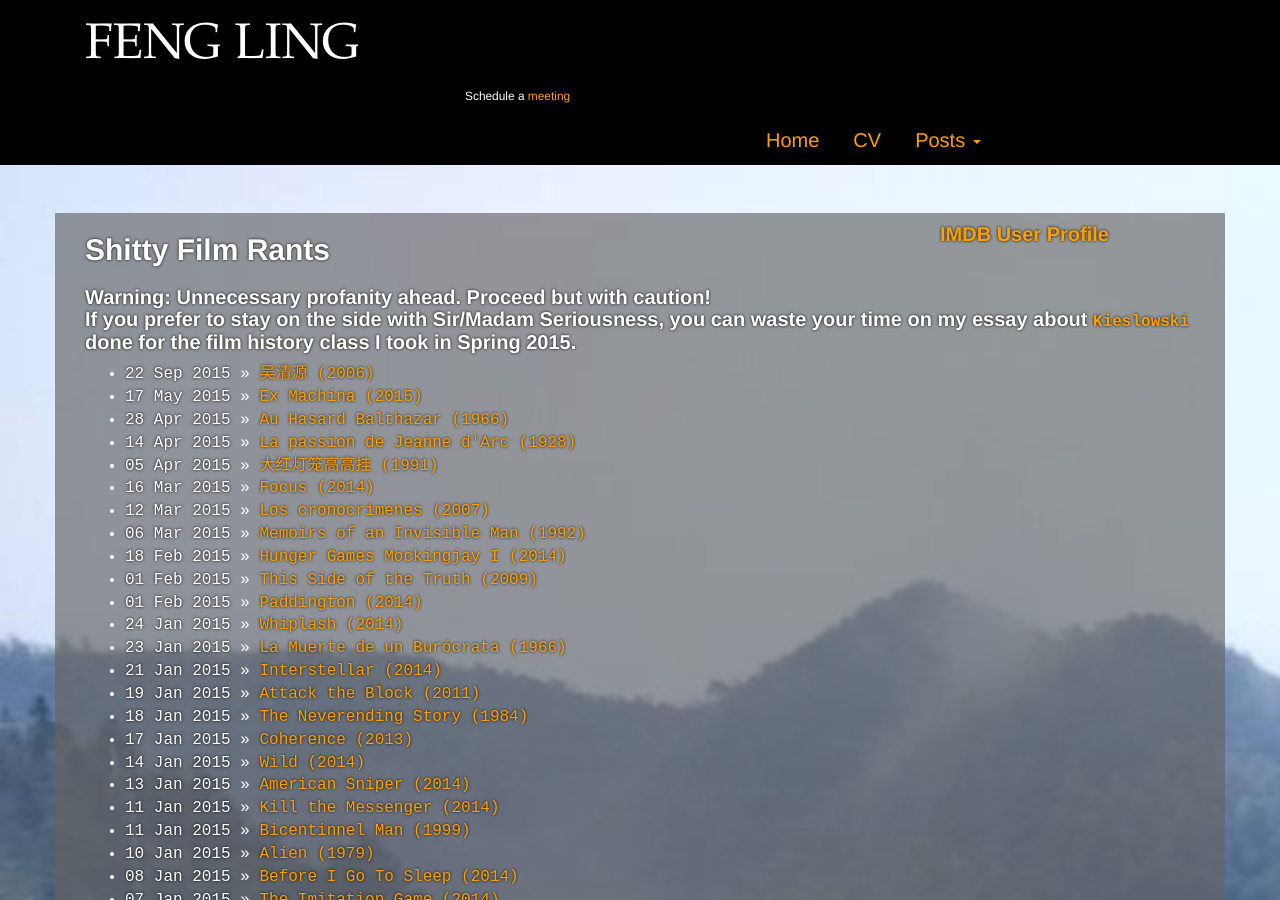
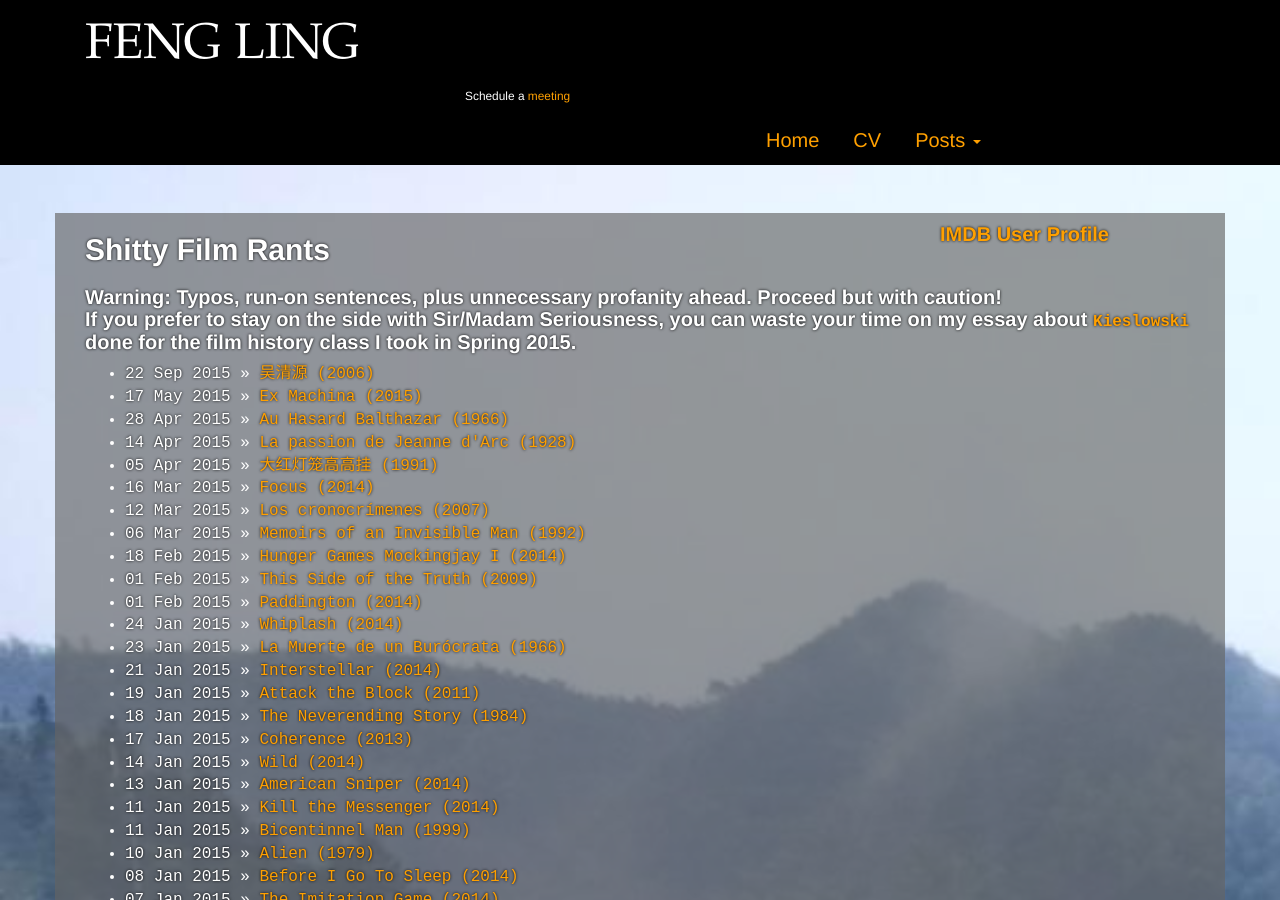
Before and after one commit to levincoolxyz/levincoolxyz.github.io, a Jekyll site: the page built from movrev/index.html, in a window 1280 px wide and 900 px high. Built offline with Jekyll 4.4.1, drawn with Linux system fonts in a browser that asks for light colours.

Commit message:
new commit

```diff
--- a/movrev/index.html
+++ b/movrev/index.html
@@ -16,7 +16,7 @@ title: Shitty Film Rants
 
 	<div id="review-list" class="container">
 		<div class="row">
-			<h4>Warning: Unnecessary profanity ahead. Proceed but with caution! <br> If you prefer to stay on the side with Sir/Madam Seriousness, you can waste your time on my essay about <a href="/paper/Kieslowski.pdf">Kieslowski</a> done for the film history class I took in Spring 2015.</h4>
+			<h4>Warning: Typos, run-on sentences, plus unnecessary profanity ahead. Proceed but with caution! <br> If you prefer to stay on the side with Sir/Madam Seriousness, you can waste your time on my essay about <a href="/paper/Kieslowski.pdf">Kieslowski</a> done for the film history class I took in Spring 2015.</h4>
 			<ul class="review">
 			  {% for review in site.posts %}
 				<li><span>{{ review.date | date_to_string }}</span> &raquo; <a href="{{ review.url }}" title="{{ review.title }}">{{ review.title }}</a></li>
```
